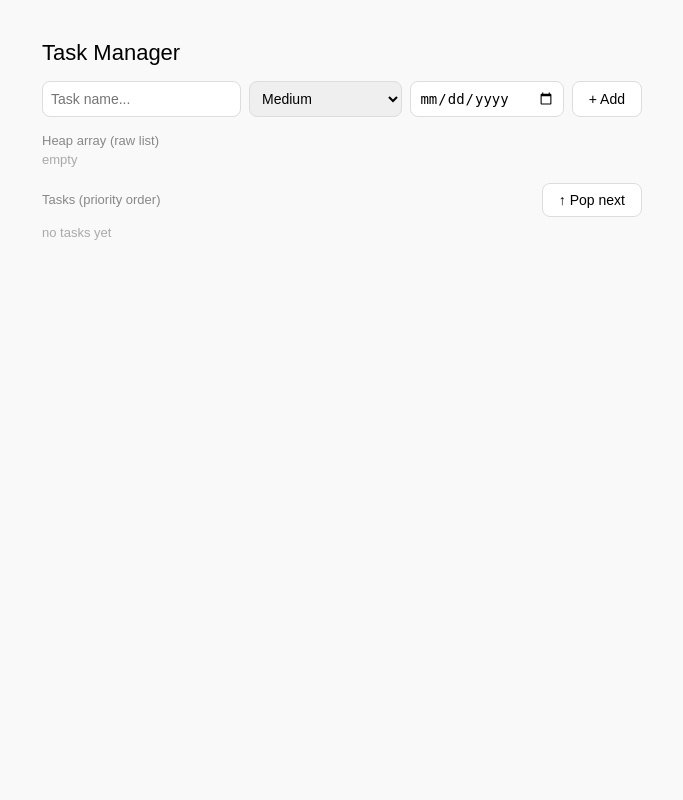
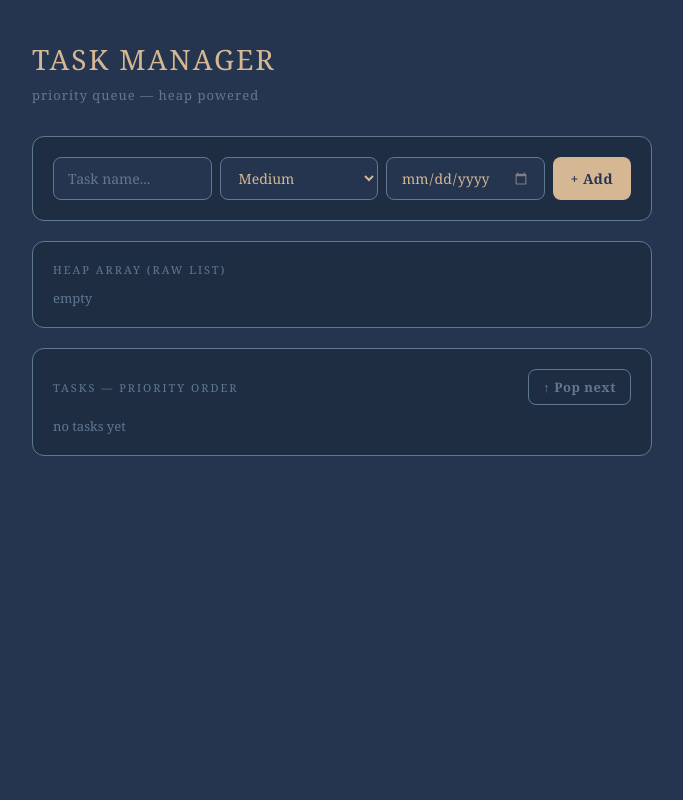
Before and after one commit to Erdemeeesgithub/to-do-list-demo, a Flask app: page / in a window 1280 px wide. Shown: the whole page, without its empty margins (298-981 px from the left). Run offline with Flask 3, Linux system fonts and the light colour scheme.

Commit message:
change color

```diff
--- a/templates/index.html
+++ b/templates/index.html
@@ -3,45 +3,132 @@
   <head>
     <title>Task Manager</title>
     <style>
+      * {
+        box-sizing: border-box;
+        margin: 0;
+        padding: 0;
+      }
       body {
-        font-family: sans-serif;
-        max-width: 600px;
-        margin: 40px auto;
-        padding: 0 20px;
-        background: #f9f9f9;
+        font-family: "Georgia", serif;
+        background: #25344f;
+        min-height: 100vh;
+        padding: 40px 20px;
+      }
+      .container {
+        max-width: 620px;
+        margin: 0 auto;
       }
       h1 {
-        font-size: 22px;
-        font-weight: 500;
+        font-size: 28px;
+        font-weight: 400;
+        color: #d5b893;
+        letter-spacing: 2px;
+        text-transform: uppercase;
+        margin-bottom: 8px;
+      }
+      .subtitle {
+        font-size: 13px;
+        color: #617891;
+        letter-spacing: 1px;
+        margin-bottom: 32px;
+      }
+      .card {
+        background: #1e2d42;
+        border: 1px solid #617891;
+        border-radius: 12px;
+        padding: 20px;
+        margin-bottom: 20px;
       }
       .row {
         display: flex;
         gap: 8px;
-        margin-bottom: 16px;
         flex-wrap: wrap;
       }
       input,
       select {
-        padding: 8px;
-        border: 1px solid #ddd;
+        flex: 1;
+        min-width: 120px;
+        padding: 10px 14px;
+        background: #25344f;
+        border: 1px solid #617891;
         border-radius: 8px;
+        color: #d5b893;
         font-size: 14px;
-        flex: 1;
+        font-family: "Georgia", serif;
+      }
+      input::placeholder {
+        color: #617891;
+      }
+      input[type="date"]::-webkit-calendar-picker-indicator {
+        filter: invert(0.5);
+      }
+      select option {
+        background: #25344f;
+        color: #d5b893;
       }
       button {
-        padding: 8px 16px;
-        border: 1px solid #ddd;
+        padding: 10px 18px;
+        background: #d5b893;
+        border: none;
         border-radius: 8px;
-        background: white;
+        color: #25344f;
+        font-size: 14px;
+        font-weight: 600;
         cursor: pointer;
-        font-size: 14px;
+        font-family: "Georgia", serif;
+        letter-spacing: 0.5px;
       }
       button:hover {
-        background: #f0f0f0;
+        background: #c4a57e;
+      }
+      .section-label {
+        font-size: 11px;
+        letter-spacing: 2px;
+        text-transform: uppercase;
+        color: #617891;
+        margin-bottom: 12px;
+      }
+      .heap-raw {
+        display: flex;
+        gap: 8px;
+        flex-wrap: wrap;
+      }
+      .heap-item {
+        text-align: center;
+      }
+      .node {
+        width: 36px;
+        height: 36px;
+        border-radius: 50%;
+        display: flex;
+        align-items: center;
+        justify-content: center;
+        font-size: 12px;
+        font-weight: 600;
+      }
+      .node.high {
+        background: #632024;
+        color: #f5c4c4;
+        border: 1px solid #8a3035;
+      }
+      .node.medium {
+        background: #6f4d38;
+        color: #d5b893;
+        border: 1px solid #8a6245;
+      }
+      .node.low {
+        background: #25344f;
+        color: #617891;
+        border: 1px solid #617891;
+      }
+      .index {
+        font-size: 10px;
+        color: #617891;
+        margin-top: 3px;
       }
       .task {
-        background: white;
-        border: 1px solid #eee;
+        background: #25344f;
+        border: 1px solid #617891;
         border-radius: 10px;
         padding: 12px 16px;
         margin-bottom: 8px;
@@ -50,71 +137,81 @@
         gap: 12px;
       }
       .task.top {
-        border: 1.5px solid #1d9e75;
+        border-color: #d5b893;
+      }
+      .task-name {
+        flex: 1;
+        font-size: 14px;
+        color: #d5b893;
       }
       .badge {
+        font-size: 11px;
+        padding: 3px 10px;
+        border-radius: 20px;
+        font-weight: 600;
+        letter-spacing: 0.5px;
+        text-transform: uppercase;
+      }
+      .badge.high {
+        background: #632024;
+        color: #f5c4c4;
+      }
+      .badge.medium {
+        background: #6f4d38;
+        color: #d5b893;
+      }
+      .badge.low {
+        background: #1e2d42;
+        color: #617891;
+        border: 1px solid #617891;
+      }
+      .task-date {
         font-size: 12px;
-        padding: 3px 10px;
-        border-radius: 6px;
-        font-weight: 500;
-      }
-      .high {
-        background: #fcebeb;
-        color: #a32d2d;
-      }
-      .medium {
-        background: #faeeda;
-        color: #854f0b;
-      }
-      .low {
-        background: #eaf3de;
-        color: #3b6d11;
-      }
-      .name {
-        flex: 1;
-        font-size: 14px;
-        font-weight: 500;
-      }
-      .date {
-        font-size: 12px;
-        color: #888;
-      }
-      .heap-raw {
-        display: flex;
-        gap: 6px;
-        flex-wrap: wrap;
-        margin-bottom: 16px;
-      }
-      .node {
-        width: 34px;
-        height: 34px;
-        border-radius: 50%;
-        display: flex;
-        align-items: center;
-        justify-content: center;
-        font-size: 11px;
-        font-weight: 500;
-        border: 1px solid #ddd;
+        color: #617891;
       }
       .popped {
-        background: #f0f0f0;
+        background: #1e2d42;
+        border: 1px solid #617891;
         border-radius: 8px;
-        padding: 8px 12px;
+        padding: 10px 14px;
         font-size: 13px;
-        color: #555;
+        color: #617891;
         margin-bottom: 12px;
       }
-      label {
+      .popped strong {
+        color: #d5b893;
+      }
+      .top-row {
+        display: flex;
+        justify-content: space-between;
+        align-items: center;
+        margin-bottom: 12px;
+      }
+      .pop-btn {
+        padding: 8px 14px;
+        background: transparent;
+        border: 1px solid #617891;
+        color: #617891;
         font-size: 13px;
-        color: #888;
-        margin-bottom: 4px;
-        display: block;
+        border-radius: 8px;
+      }
+      .pop-btn:hover {
+        border-color: #d5b893;
+        color: #d5b893;
+        background: transparent;
+      }
+      .arrow {
+        color: #d5b893;
+        font-size: 16px;
       }
     </style>
   </head>
   <body>
+    <div class="container">
       <h1>Task Manager</h1>
+      <p class="subtitle">priority queue — heap powered</p>
 
+      <div class="card">
         <div class="row">
           <input type="text" id="taskName" placeholder="Task name..." />
           <select id="priority">
@@ -125,28 +222,32 @@
           <input type="date" id="deadline" />
           <button onclick="addTask()">+ Add</button>
         </div>
+      </div>
 
-    <label>Heap array (raw list)</label>
-    <div class="heap-raw" id="heapRaw"></div>
+      <div class="card">
+        <div class="section-label">Heap array (raw list)</div>
+        <div class="heap-raw" id="heapRaw">
+          <span style="font-size: 13px; color: #617891">empty</span>
+        </div>
+      </div>
 
-    <div
-      style="
-        display: flex;
-        justify-content: space-between;
-        align-items: center;
-        margin-bottom: 8px;
-      "
-    >
-      <label style="margin: 0">Tasks (priority order)</label>
-      <button onclick="popTask()">↑ Pop next</button>
+      <div class="card">
+        <div class="top-row">
+          <div class="section-label" style="margin: 0">
+            Tasks — priority order
+          </div>
+          <button class="pop-btn" onclick="popTask()">↑ Pop next</button>
         </div>
         <div id="poppedMsg"></div>
-    <div id="taskList"></div>
+        <div id="taskList">
+          <div style="font-size: 13px; color: #617891">no tasks yet</div>
+        </div>
+      </div>
+    </div>
 
     <script>
       const priorityLabel = { 1: "high", 2: "medium", 3: "low" };
       const priorityShort = { 1: "H", 2: "M", 3: "L" };
-      const priorityColor = { 1: "high", 2: "medium", 3: "low" };
 
       async function addTask() {
         const name = document.getElementById("taskName").value.trim();
@@ -183,14 +284,15 @@
           heap
             .map(
               (t, i) =>
-                `<div style="text-align:center">
-          <div class="node ${priorityColor[t.priority]}">${
+                `<div class="heap-item">
+          <div class="node ${priorityLabel[t.priority]}">${
                   priorityShort[t.priority]
                 }</div>
-          <div style="font-size:10px;color:#aaa">[${i}]</div>
+          <div class="index">[${i}]</div>
         </div>`
             )
-            .join("") || '<span style="font-size:13px;color:#aaa">empty</span>';
+            .join("") ||
+          '<span style="font-size:13px;color:#617891">empty</span>';
 
         const sorted = [...heap].sort((a, b) => a.priority - b.priority);
         document.getElementById("taskList").innerHTML =
@@ -198,16 +300,20 @@
             .map(
               (t, i) =>
                 `<div class="task ${i === 0 ? "top" : ""}">
-          ${i === 0 ? "→" : '<span style="width:12px"></span>'}
-          <span class="name">${t.name}</span>
-          <span class="badge ${priorityColor[t.priority]}">${
+          ${
+            i === 0
+              ? '<span class="arrow">→</span>'
+              : '<span style="width:16px;display:inline-block"></span>'
+          }
+          <span class="task-name">${t.name}</span>
+          <span class="badge ${priorityLabel[t.priority]}">${
                   priorityLabel[t.priority]
                 }</span>
-          ${t.deadline ? `<span class="date">${t.deadline}</span>` : ""}
+          ${t.deadline ? `<span class="task-date">${t.deadline}</span>` : ""}
         </div>`
             )
             .join("") ||
-          '<div style="font-size:13px;color:#aaa">no tasks yet</div>';
+          '<div style="font-size:13px;color:#617891">no tasks yet</div>';
       }
 
       render([]);
```
Lines whose indentation alone changed are shown as unchanged.
